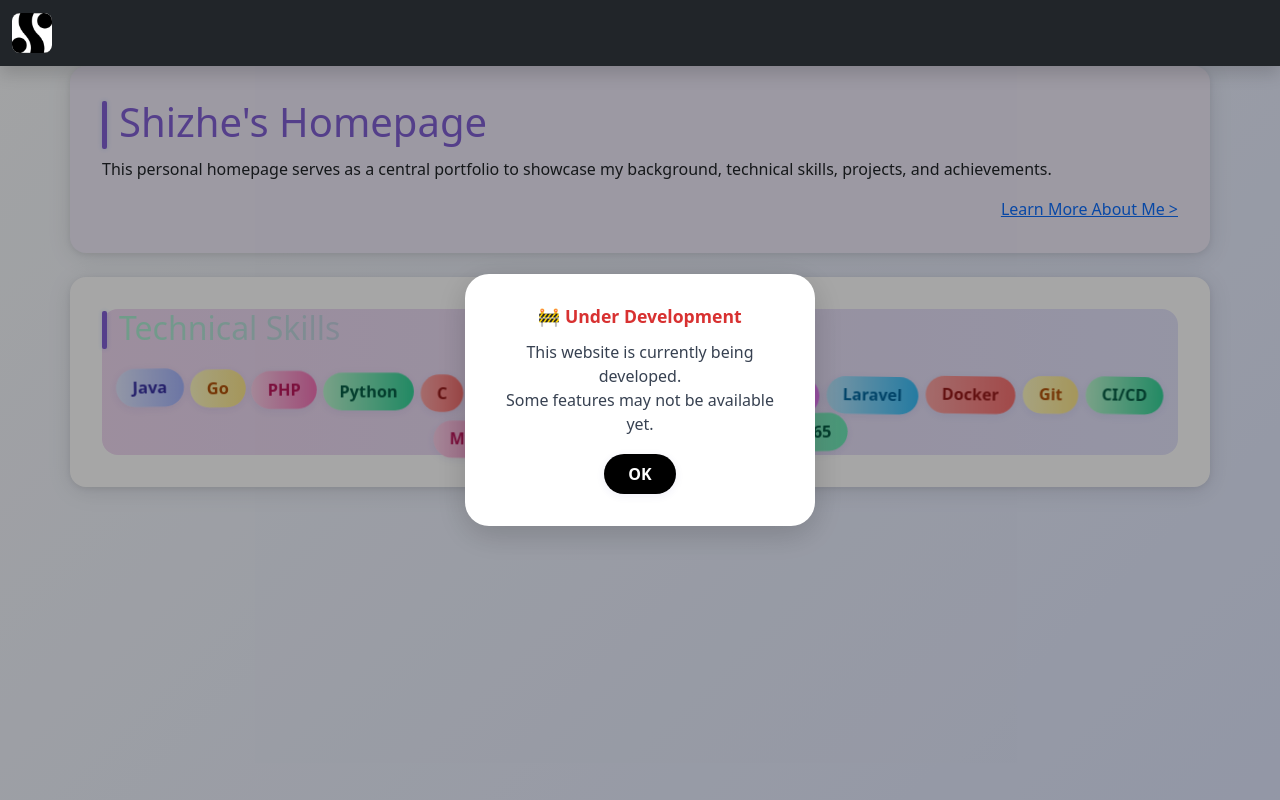
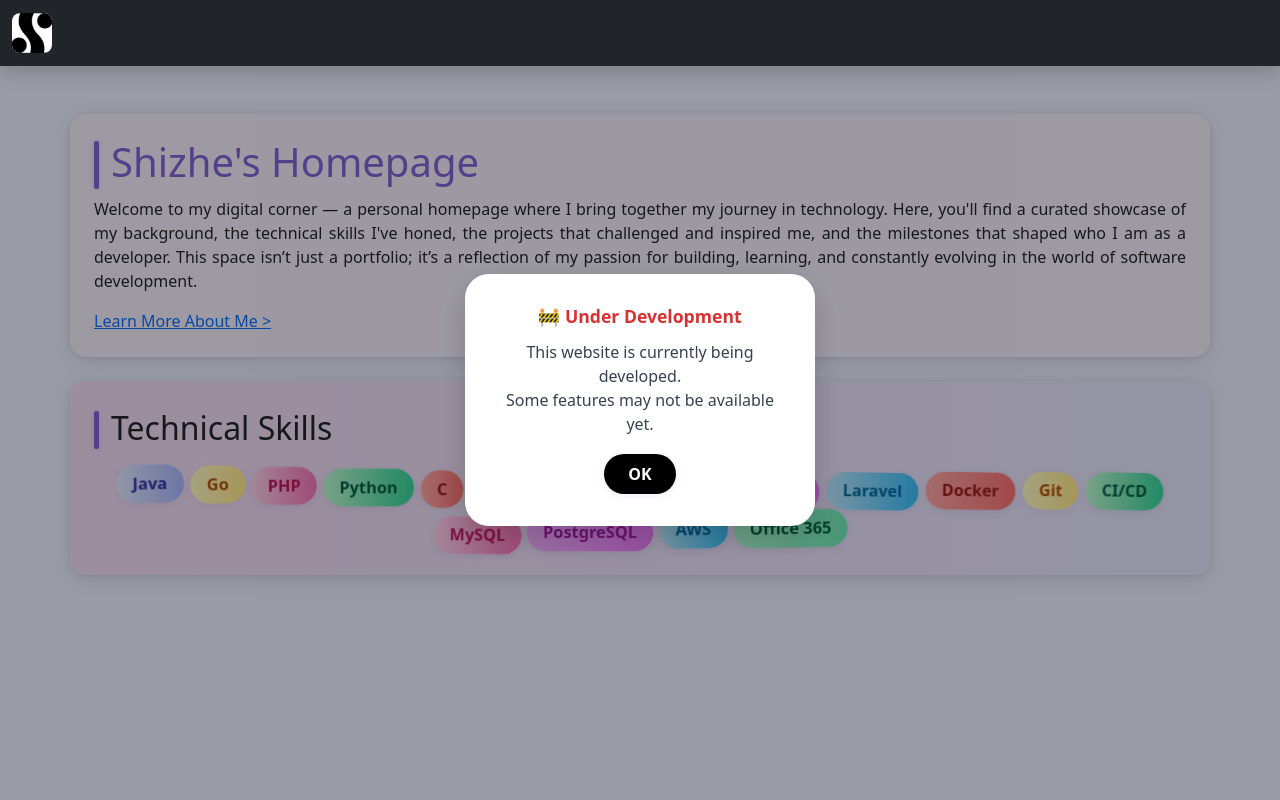
Before and after one commit to shizheee/shizhe_v3, a React (Create React App) app: page / in a window 1280 px wide. Shown: the top 800 px of the page. Built offline with nearby package versions, Linux system fonts and the light colour scheme.

Commit message:
202507181201 (Aboutme&Contact)

```diff
--- a/public/index.html
+++ b/public/index.html
@@ -24,7 +24,7 @@
       work correctly both with client-side routing and a non-root public URL.
       Learn how to configure a non-root public URL by running `npm run build`.
     -->
-    <title>React App</title>
+    <title>shizhe's homepage</title>
   </head>
   <body>
     <noscript>You need to enable JavaScript to run this app.</noscript>
--- a/src/components/CardContent.css
+++ b/src/components/CardContent.css
@@ -1,19 +1,87 @@
+.tag-outer:nth-child(1) > .tag { background: linear-gradient(90deg, #e0e7ff 0%, #a5b4fc 100%); color: #3730a3; }
+.tag-outer:nth-child(2) > .tag { background: linear-gradient(90deg, #fef9c3 0%, #fde68a 100%); color: #b45309; }
+.tag-outer:nth-child(3) > .tag { background: linear-gradient(90deg, #fbcfe8 0%, #f472b6 100%); color: #be185d; }
+.tag-outer:nth-child(4) > .tag { background: linear-gradient(90deg, #bbf7d0 0%, #34d399 100%); color: #065f46; }
+.tag-outer:nth-child(5) > .tag { background: linear-gradient(90deg, #fca5a5 0%, #f87171 100%); color: #991b1b; }
+.tag-outer:nth-child(6) > .tag { background: linear-gradient(90deg, #fcd34d 0%, #fbbf24 100%); color: #92400e; }
+.tag-outer:nth-child(7) > .tag { background: linear-gradient(90deg, #a7f3d0 0%, #6ee7b7 100%); color: #065f46; }
+.tag-outer:nth-child(8) > .tag { background: linear-gradient(90deg, #f0abfc 0%, #e879f9 100%); color: #a21caf; }
+.tag-outer:nth-child(9) > .tag { background: linear-gradient(90deg, #bae6fd 0%, #38bdf8 100%); color: #0369a1; }
+.tag-outer:nth-child(10) > .tag { background: linear-gradient(90deg, #fca5a5 0%, #f87171 100%); color: #991b1b; }
+.tag-outer:nth-child(11) > .tag { background: linear-gradient(90deg, #fef9c3 0%, #fde68a 100%); color: #b45309; }
+.tag-outer:nth-child(12) > .tag { background: linear-gradient(90deg, #bbf7d0 0%, #34d399 100%); color: #065f46; }
+.tag-outer:nth-child(13) > .tag { background: linear-gradient(90deg, #fbcfe8 0%, #f472b6 100%); color: #be185d; }
+.tag-outer:nth-child(14) > .tag { background: linear-gradient(90deg, #f0abfc 0%, #e879f9 100%); color: #a21caf; }
+.tag-outer:nth-child(15) > .tag { background: linear-gradient(90deg, #bae6fd 0%, #38bdf8 100%); color: #0369a1; }
+.tag-outer:nth-child(16) > .tag { background: linear-gradient(90deg, #a7f3d0 0%, #6ee7b7 100%); color: #065f46; }
+.tag-outer:nth-child(1) { animation-delay: 0.1s; }
+.tag-outer:nth-child(2) { animation-delay: 0.3s; }
+.tag-outer:nth-child(3) { animation-delay: 0.5s; }
+.tag-outer:nth-child(4) { animation-delay: 0.7s; }
+.tag-outer:nth-child(5) { animation-delay: 0.9s; }
+.tag-outer:nth-child(6) { animation-delay: 1.1s; }
+.tag-outer:nth-child(7) { animation-delay: 1.3s; }
+.tag-outer:nth-child(8) { animation-delay: 1.5s; }
+.tag-outer:nth-child(9) { animation-delay: 1.7s; }
+.tag-outer:nth-child(10) { animation-delay: 1.9s; }
+.tag-outer:nth-child(11) { animation-delay: 2.1s; }
+.tag-outer:nth-child(12) { animation-delay: 2.3s; }
+.tag-outer:nth-child(13) { animation-delay: 2.5s; }
+.tag-outer:nth-child(14) { animation-delay: 2.7s; }
+.tag-outer:nth-child(15) { animation-delay: 2.9s; }
+.tag-outer:nth-child(16) { animation-delay: 3.1s; }
+/* Outer container for each tag with its own animation */
+.tag-outer {
+  display: inline-block;
+  animation: tagOuterFloat 3.2s cubic-bezier(0.4, 0.0, 0.2, 1) infinite alternate;
+}
+
+@keyframes tagOuterFloat {
+  0% { transform: translateY(0) scale(1); }
+  30% { transform: translateY(-7px) scale(1.03) rotate(-2deg); }
+  60% { transform: translateY(4px) scale(0.98) rotate(1deg); }
+  100% { transform: translateY(0) scale(1); }
+}
+
+/* Make the tag itself move differently */
+.tag-outer > .tag {
+  opacity: 1 !important;
+  transform: none !important;
+  animation: tagInnerFloat 1.7s cubic-bezier(0.4, 0.0, 0.2, 1) infinite alternate;
+}
+
+@keyframes tagInnerFloat {
+  0% { transform: translateX(0) scale(1); }
+  40% { transform: translateX(5px) scale(1.01) rotate(1deg); }
+  70% { transform: translateX(-3px) scale(0.99) rotate(-1deg); }
+  100% { transform: translateX(0) scale(1); }
+}
+/* Only float the Technical Skills text, not the whole h2 */
+/* Only float the Technical Skills text, not the whole h2 */
+.float-title {
+  display: inline-block;
+  animation: floatTitle 1.1s cubic-bezier(0.4, 0.0, 0.2, 1) infinite alternate;
+}
+/* Subtle floating animation for Technical Skills title */
+.rainbow-text {
+  animation: bgGradientMove 6s linear infinite;
+}
+/* Only float the Technical Skills text, not the whole h2 */
+.float-title {
+  display: inline-block;
+  animation: floatTitle 4s ease-in-out infinite alternate;
+}
+
+@keyframes floatTitle {
+  0% { transform: translateY(0); }
+  30% { transform: translateY(-8px); }
+  60% { transform: translateY(4px); }
+  100% { transform: translateY(0); }
+}
 /* Animated gradient text for section titles */
 .rainbow-text {
-  background: linear-gradient(270deg, #e0e7ff, #fbcfe8, #bbf7d0, #fef9c3, #bae6fd, #fca5a5, #f0abfc, #a7f3d0, #e0e7ff);
-  background-size: 1800% 1800%;
-  -webkit-background-clip: text;
-  -webkit-text-fill-color: transparent;
-  background-clip: text;
-  color: transparent;
-  animation: bgGradientMove 6s linear infinite;
-}
-.skills-inner-bg {
-  background: linear-gradient(270deg, #e0e7ff, #fbcfe8, #bbf7d0, #fef9c3, #bae6fd, #fca5a5, #f0abfc, #a7f3d0, #e0e7ff);
-  background-size: 1800% 1800%;
-  animation: bgGradientMove 12s ease-in-out infinite;
-  border-radius: 1rem;
-  padding: 2rem;
+
+
 }
 .skills-inner-bg {
   background: linear-gradient(270deg, #e0e7ff, #fbcfe8, #bbf7d0, #fef9c3, #bae6fd, #fca5a5, #f0abfc, #a7f3d0, #e0e7ff);
@@ -33,6 +101,7 @@
 }
 
 
+/* Tag cloud for technical skills */
 .tag {
   display: inline-block;
   font-weight: 600;
@@ -115,10 +184,31 @@
   border-radius: 1rem;
   background: #fff;
   transition: box-shadow 0.3s, transform 0.3s;
-  padding: 2rem;
   margin-bottom: 1.5rem;
 }
 
+@media (min-width: 769px) {
+  .cardcontent-bg {
+    padding-top: 3rem;
+    background: #ebeffe;
+    position: relative;
+  }
+  .cardcontent-bg::before {
+    content: "";
+    display: block;
+    height: 3rem;
+    width: 100%;
+    background: #ebeffe;
+    position: absolute;
+    top: 0;
+    left: 0;
+    z-index: 0;
+  }
+  .container {
+    position: relative;
+    z-index: 1;
+  }
+}
 @media (max-width: 768px) {
   .card-animate,
   .skills-inner-bg {
@@ -132,8 +222,16 @@
 
 @media (max-width: 768px) {
   .card-animate {
-    padding: 0;
+    padding-top: 0 !important;
+    padding-bottom: 0 !important;
+    padding: 2rem;
     border-radius: 0;
+  }
+  .skills-inner-bg {
+    padding-top: 0 !important;
+    padding-bottom: 0 !important;
+    padding-left: 0 !important;
+    padding-right: 0 !important;
   }
   .card-inner {
     padding: 1.25rem;
@@ -169,7 +267,7 @@
 
 /* Responsive background for the section */
 .cardcontent-bg {
-  background: linear-gradient(135deg, #f8fafc 0%, #e0e7ff 100%);
+  background: #ebeffe;
   min-height: 100vh;
   padding-bottom: 0;
 }
--- a/src/components/CardContent.jsx
+++ b/src/components/CardContent.jsx
@@ -6,19 +6,19 @@ import './CardContent.css';
 export default function Home() {
   return (
     <div className="cardcontent-bg">
-      <div className="container mx-auto px-0 md:p-4">
+      <div className="container mx-auto px-0 md:p-4 md:pt-12">
         <div className="flex flex-col md:flex-row md:space-x-4">
           {/* Profile Card */}
           <div className="w-full md:basis-1/2 md:flex-1 card-animate profile-card">
             <Card>
-              <div className="card-inner profile-content text-gray-800">
+              <div className="card-inner profile-content text-gray-800 p-4 md:p-0">
                 <h1 style={{ color: '#8261d5' }}>
                   Shizhe's Homepage
                 </h1>
                 <p style={{ textAlign: 'justify' }}>
-                  This personal homepage serves as a central portfolio to showcase my background, technical skills, projects, and achievements.
+                  Welcome to my digital corner — a personal homepage where I bring together my journey in technology. Here, you'll find a curated showcase of my background, the technical skills I've honed, the projects that challenged and inspired me, and the milestones that shaped who I am as a developer. This space isn’t just a portfolio; it’s a reflection of my passion for building, learning, and constantly evolving in the world of software development.
                 </p>
-                <div style={{ textAlign: 'right', marginTop: 12 }}>
+                <div style={{ marginTop: 12 }}>
                   <Link to="/aboutme" className="text-blue-600 hover:underline font-semibold text-sm">
                     Learn More About Me &gt;
                   </Link>
@@ -27,12 +27,15 @@ export default function Home() {
             </Card>
           </div>
           {/* Skills & Tech Stack */}
-          <div className="w-full md:basis-1/2 md:flex-1 card-animate skills-bg">
+          <div className="w-full md:basis-1/2 md:flex-1 card-animate skills-bg md:p-0">
             <Card>
-              <div className="card-inner skills-inner-bg">
-                <h2 className="text-xl font-bold mb-2 rainbow-text text-center">
-                  Technical Skills
-                </h2>
+              <div className="card-inner skills-inner-bg p-4 md:p-0">
+                <div className="flex justify-center">
+                  <h2 className="text-xl font-bold mb-2 float-title">
+                    Technical Skills
+                  </h2>
+                </div>
+
                 <div className="tag-cloud">
                   <span className="tag">Java</span>
                   <span className="tag">Go</span>
--- a/src/components/Footer.jsx
+++ b/src/components/Footer.jsx
@@ -1,14 +1,36 @@
-import React from 'react';
+import React, { useEffect, useRef, useState } from 'react';
 import { Link } from 'react-router-dom';
 
 export default function Footer() {
+  // Generate a random pastel color for the logo background
+  function getRandomPastelColor() {
+    const hue = Math.floor(Math.random() * 360);
+    return `hsl(${hue}, 70%, 85%)`;
+  }
+  const [logoBg, setLogoBg] = useState(getRandomPastelColor());
+  const intervalRef = useRef();
+
+  useEffect(() => {
+    intervalRef.current = setInterval(() => {
+      setLogoBg(getRandomPastelColor());
+    }, 2500);
+    return () => clearInterval(intervalRef.current);
+  }, []);
+
   return (
     <footer className="w-full py-6 mt-12 shadow-inner" style={{ background: '#000' }}>
       <div className="container mx-auto flex flex-col md:flex-row items-center justify-between px-4 py-4 gap-4">
         {/* Logo */}
         <div className="flex items-center gap-2 mb-2 md:mb-0">
-          <img src="/logo512-menu.png" alt="Logo" height="36" width="36" className="bg-white rounded-2xl shadow" style={{ borderRadius: '7px'}} />
-          <span className="font-bold text-lg tracking-wide m-3" style={{ color: '#fff' }}>shizhe’s Site</span>
+          <img
+            src="/logo512-menu.png"
+            alt="Logo"
+            height="36"
+            width="36"
+            className="rounded-2xl shadow"
+            style={{ borderRadius: '7px', background: logoBg, transition: 'background 0.6s' }}
+          />
+          <span className="font-bold text-lg tracking-wide m-3" style={{ color: '#fff' }}>shizhe's homepage</span>
         </div>
         {/* Navigation Links */}
         <nav className="flex gap-8 text-sm">
@@ -17,7 +39,7 @@ export default function Footer() {
           <a href="mailto:calvin@tanshizhe.com" style={{ color: '#eebbc3' }} className="hover:underline hover:text-blue-300 transition">Contact</a>
         </nav>
         {/* Copyright */}
-        <div className="text-xs mt-2 md:mt-0" style={{ color: '#b8c1ec' }}>© 2025 shizhe’s Site. All rights reserved.</div>
+        <div className="text-xs mt-2 md:mt-0" style={{ color: '#b8c1ec' }}>© 2025 shizhe's homepage. All rights reserved.</div>
       </div>
     </footer>
   );
```
Also changed, not shown: src/pages/AboutMe.jsx (+59 -21 lines).
